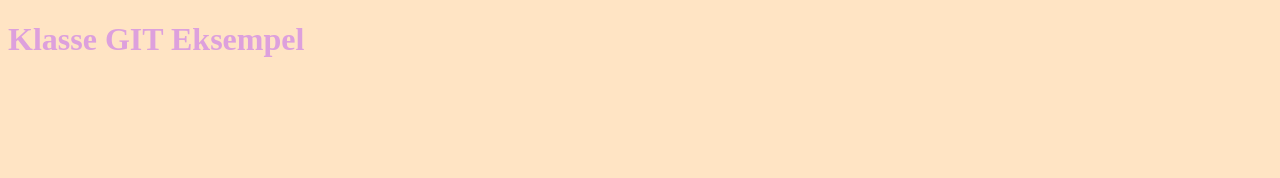
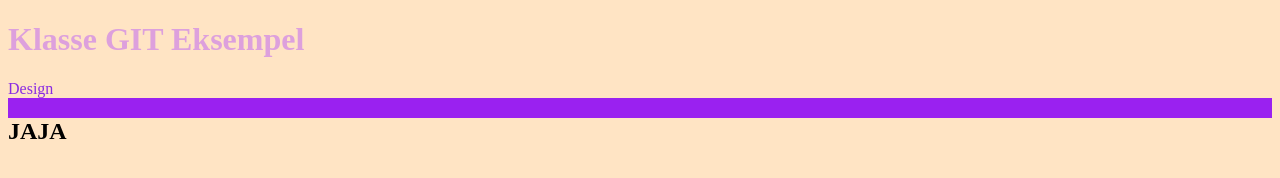
Before and after one commit to Carl-Andrews/gitoevelse, a plain HTML site: page index.html in a window 1280 px wide. Drawn offline with Linux system fonts and the light colour scheme.

Commit message:
Nyt overskrift

```diff
--- a/index.html
+++ b/index.html
@@ -3,11 +3,17 @@
   <head>
     <meta charset="UTF-8" />
     <meta name="viewport" content="width=device-width, initial-scale=1.0" />
-    <title>Document</title>
+    <title>GIT</title>
     <link rel="stylesheet" href="style.css" />
   </head>
   <body>
-    <h1>Klasse GIT Eksempel</h1>
+    <header>
+      <h1>Klasse GIT Eksempel</h1>
+      <p>Design</p>
+    </header>
+    <article>
+      <h2>JAJA</h2>
+    </article>
     <script>
       src = "script.js";
     </script>
```
